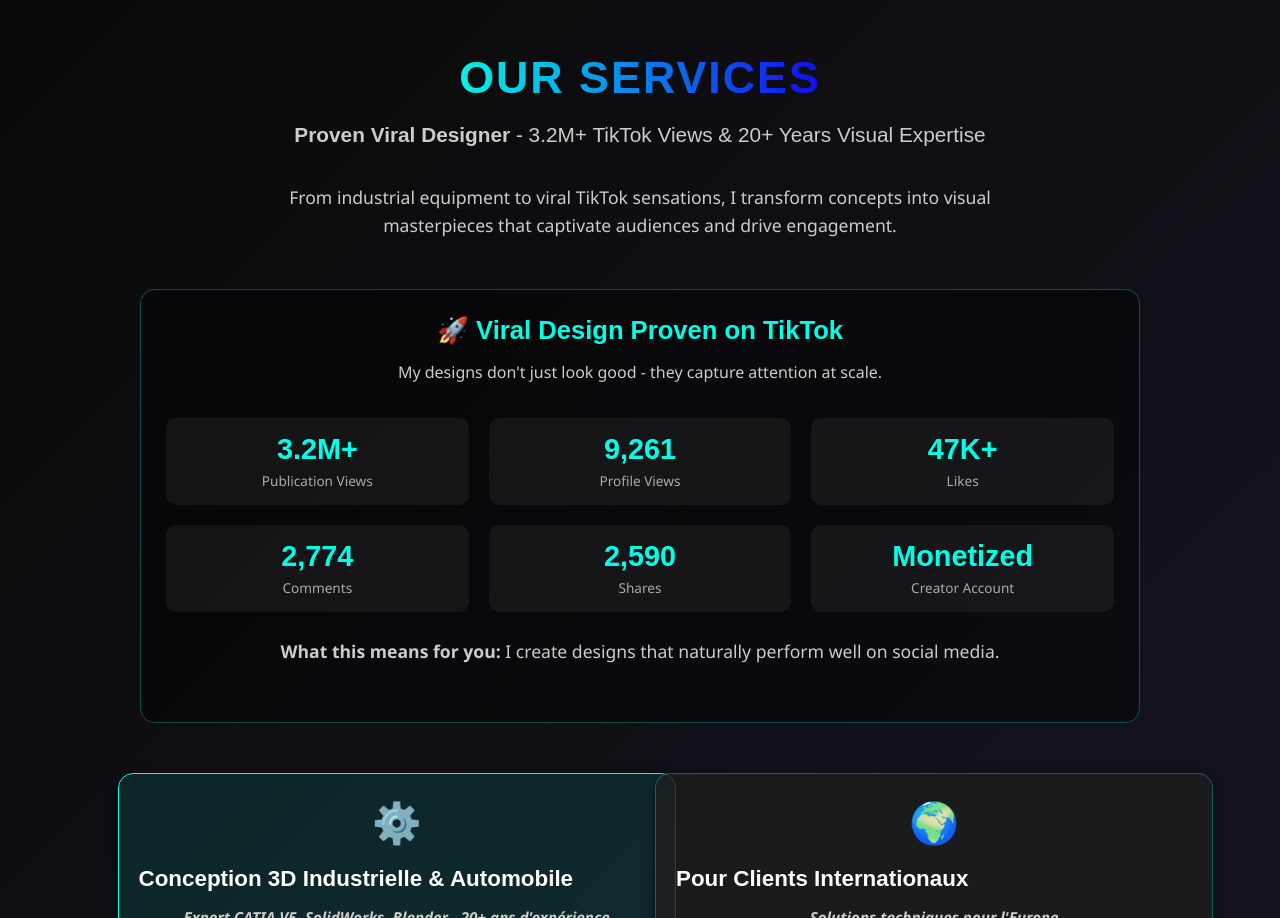
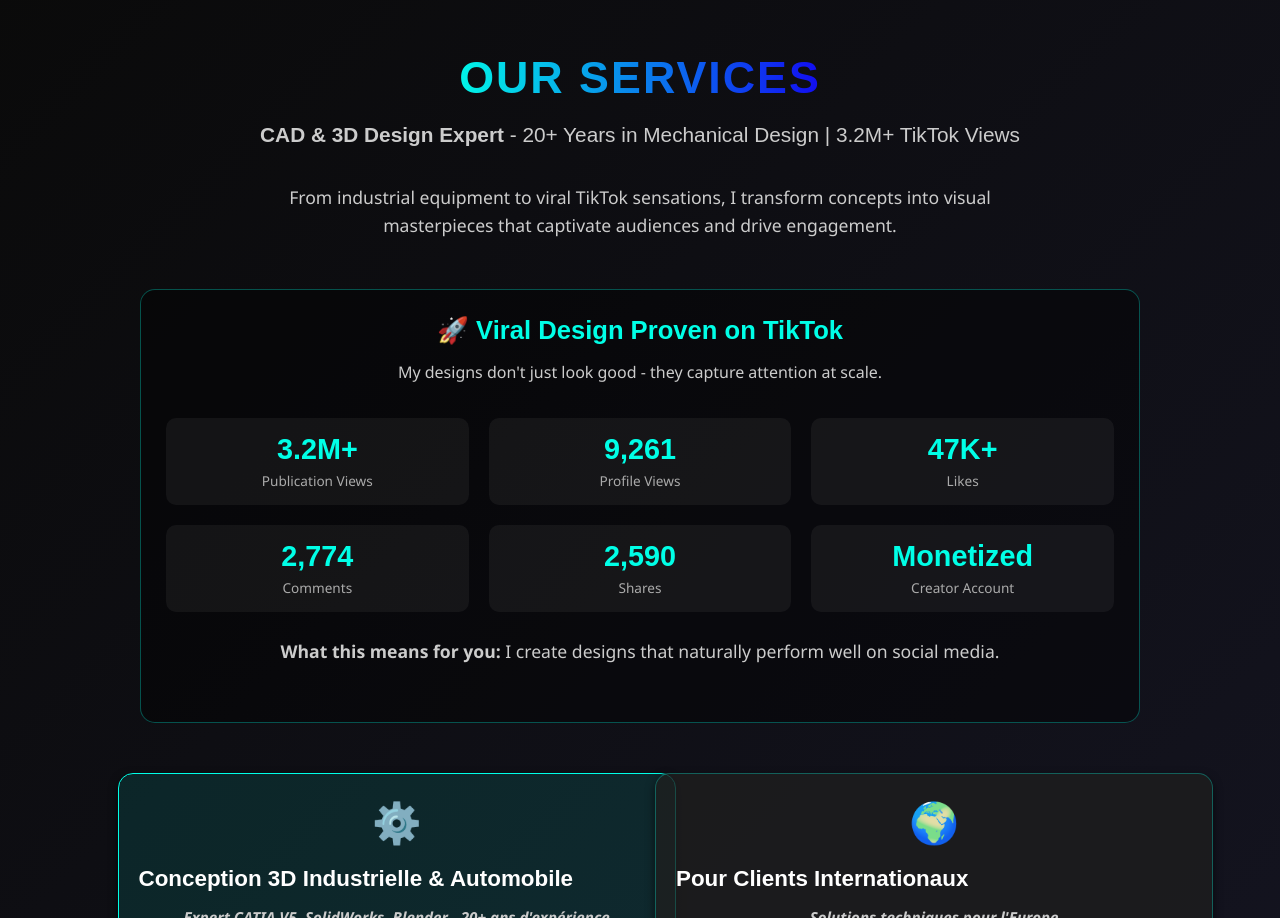
Before and after one commit to Walidghidhaoui/CRAVIMOOR, a React (Create React App) app: page / in a window 1280 px wide. Shown: the part 5880-6798 px from the top of the page. Built offline with nearby package versions, Linux system fonts and the light colour scheme.

Commit message:
Update OurServices.jsx
UPDATE

```diff
--- a/src/components/OurServices.jsx
+++ b/src/components/OurServices.jsx
@@ -10,8 +10,8 @@ const OurServices = () => {
         <div className="services-header">
           <h2>OUR SERVICES</h2>
           <p className="services-subtitle">
-            <strong>Proven Viral Designer</strong> - 3.2M+ TikTok Views & 20+ Years Visual Expertise
-          </p>
+  <strong>CAD & 3D Design Expert</strong> - 20+ Years in Mechanical Design | 3.2M+ TikTok Views
+</p>
           <p className="services-intro">
             From industrial equipment to viral TikTok sensations, I transform concepts into visual masterpieces
             that captivate audiences and drive engagement.
```
